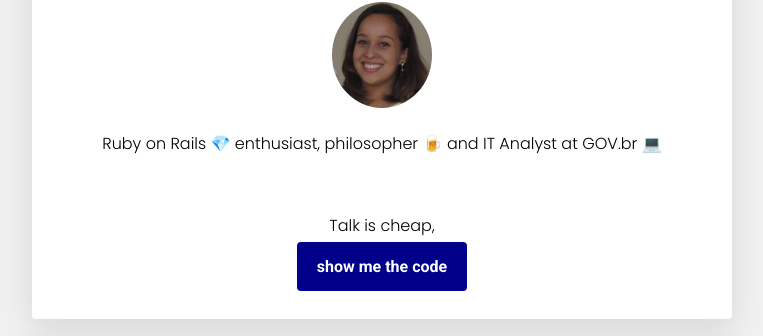
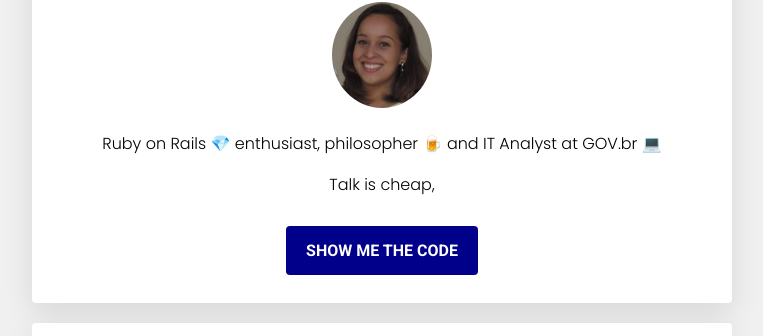
Before and after one commit to brunaguedes92/brunaguedes92.github.io, a plain HTML site: page index.html in a window 1280 px wide. Shown: the part 163-499 px from the top of the page, without its empty margins (258-1021 px from the left). Drawn offline with Linux system fonts and the light colour scheme.

Commit message:
Update index.html

```diff
--- a/index.html
+++ b/index.html
@@ -14,9 +14,9 @@
       <h1>Hello, I'm Bruna 😎</h1>
       <img src="./images/avatar.png" alt="Bruna Guedes" class="img-circle">
       <p>Ruby on Rails 💎 enthusiast, philosopher 🍺 and IT Analyst at GOV.br 💻</p>
+      <p>Talk is cheap,</p>
       <br/>
-      <p>Talk is cheap,</p>
-      <a href="https://github.com/brunaguedes92" class="btn-blue">show me the code</a>
+      <a href="https://github.com/brunaguedes92" class="btn-blue">SHOW ME THE CODE</a>
     </div>
     <div class="card">
       <h2>Follow me</h2>
```
